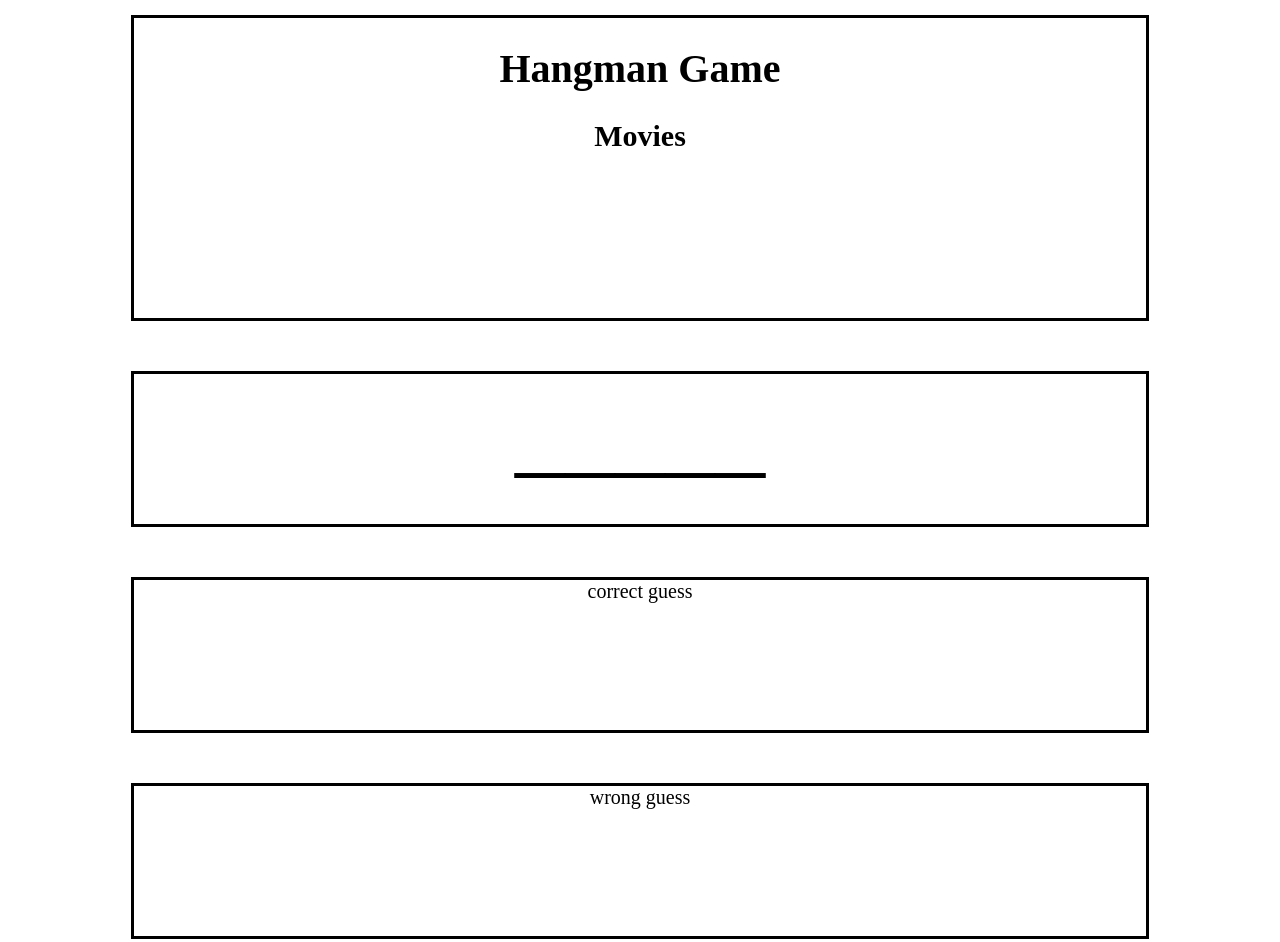
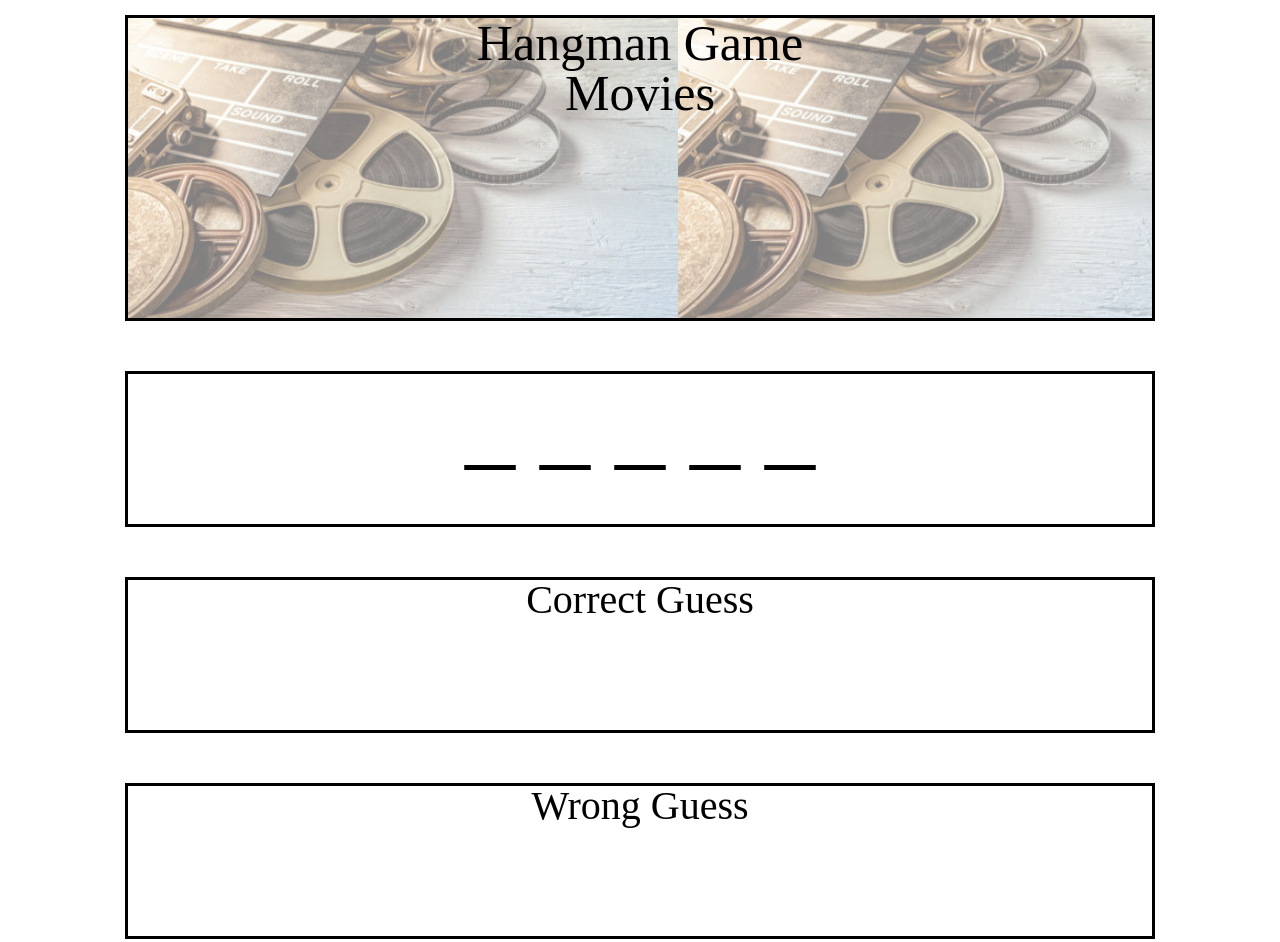
Before and after one commit to ChereeNielson/Word-Guess-Game, a plain HTML site: page index.html in a window 1280 px wide. Drawn offline with Linux system fonts and the light colour scheme; a web font is replaced by a local one.

Commit message:
11.07.18

```diff
--- a/assets/css/reset.css
+++ b/assets/css/reset.css
@@ -0,0 +1,48 @@
+/* http://meyerweb.com/eric/tools/css/reset/
+   v2.0 | 20110126
+   License: none (public domain)
+*/
+
+html, body, div, span, applet, object, iframe,
+h1, h2, h3, h4, h5, h6, p, blockquote, pre,
+a, abbr, acronym, address, big, cite, code,
+del, dfn, em, img, ins, kbd, q, s, samp,
+small, strike, strong, sub, sup, tt, var,
+b, u, i, center,
+dl, dt, dd, ol, ul, li,
+fieldset, form, label, legend,
+table, caption, tbody, tfoot, thead, tr, th, td,
+article, aside, canvas, details, embed,
+figure, figcaption, footer, header, hgroup,
+menu, nav, output, ruby, section, summary,
+time, mark, audio, video {
+	margin: 0;
+	padding: 0;
+	border: 0;
+	font-size: 100%;
+	font: inherit;
+	vertical-align: baseline;
+}
+/* HTML5 display-role reset for older browsers */
+article, aside, details, figcaption, figure,
+footer, header, hgroup, menu, nav, section {
+	display: block;
+}
+body {
+	line-height: 1;
+}
+ol, ul {
+	list-style: none;
+}
+blockquote, q {
+	quotes: none;
+}
+blockquote:before, blockquote:after,
+q:before, q:after {
+	content: '';
+	content: none;
+}
+table {
+	border-collapse: collapse;
+	border-spacing: 0;
+}
--- a/assets/css/style.css
+++ b/assets/css/style.css
@@ -1,3 +1,7 @@
+.container {
+
+}
+
 header {
     border: 3px solid black;
     font-size: 20px;
@@ -5,6 +9,35 @@ header {
     margin: 15px auto;
     height: 300px;
     width: 80%;
+    display: block;
+    position: relative;
+}
+
+header::after {
+    content: "";
+    background-image: url("../images/movie-reel.jpg");
+    opacity: 0.5;
+    top: 0;
+    left: 0;
+    bottom: 0;
+    right: 0;
+    position: absolute;
+    z-index: -1;
+}
+
+h1 {
+    font-family: Warnes;
+    font-size: 50px;
+}
+
+h2 {
+    font-family: Aclonica;
+    font-size: 50px;
+}
+
+h3 {
+    font-family: Aclonica;
+    font-size: 40px;
 }
 
 .underscore {
--- a/assets/javascript/game.js
+++ b/assets/javascript/game.js
@@ -0,0 +1,45 @@
+// Create an array of words
+const word = ["Braveheart", "Fight Club", "Inception", "Snatch"];
+
+// Choose a word randomly
+let randomNumber = Math.floor(Math.random() * word.length);
+let chosenWord = word[randomNumber];
+let correctWord = [];
+let wrongWord = [];
+let underScore = [];
+
+// Testing
+console.log(chosenWord);
+
+// Create underscores based on length of word
+let generateUnderscore = () => {
+    for (let i = 0; i < chosenWord.length; i++) {
+        underScore.push("_");
+    }
+    return underScore;
+}
+console.log(generateUnderscore());
+
+// Get users guess
+document.addEventListener("keypress", (event) => {
+    let keyword = String.fromCharCode(event.keyCode);
+
+// If users guess is correct
+    if (chosenWord.indexOf(keyword) > -1) {
+    // Add to correctWord array
+        correctWord.push(keyword);
+        // Replace underscore with correct letter
+        underScore[chosenWord.indexOf(keyword)] = keyword;
+        console.log(correctWord);
+    }
+    else {
+        (wrongWord.push(keyword);
+        console.log(wrongWord);
+    }
+    });
+//
+    if ()
+// Check if guess is correct
+// If correct then push to correct array
+// If wrong then push to wrong array
+//
--- a/index.html
+++ b/index.html
@@ -8,17 +8,24 @@
     <!--Reset-->
     <link rel="stylesheet" href="assets/css/reset.css">
     <!--CSS-->
+
     <link rel="stylesheet" href="assets/css/style.css">
+    <link rel="stylesheet" href="https://fonts.googleapis.com/css?family=Aclonica">
+    <link rel="stylesheet" href="https://fonts.googleapis.com/css?family=Warnes">
+
 </head>
 <body>
-</body>
+
 <div class="container">
     <header>
         <h1>Hangman Game</h1>
         <h2>Movies</h2>
     </header>
-    <div class="underscore">_____</div>
-    <div class="correctGuess">correct guess</div>
-    <div class="wrongGuess">wrong guess</div>
+    <div class="underscore">_ _ _ _ _</div>
+    <div class="correctGuess"><h3>Correct Guess</h3></div>
+    <div class="wrongGuess"><h3>Wrong Guess</h3></div>
 </div>
+
+<script src="assets/javascript/game.js"></script>
+</body>
 </html>
```
Also changed, not shown: assets/images/film.png (added), assets/images/movie-reel.jpg (added).
